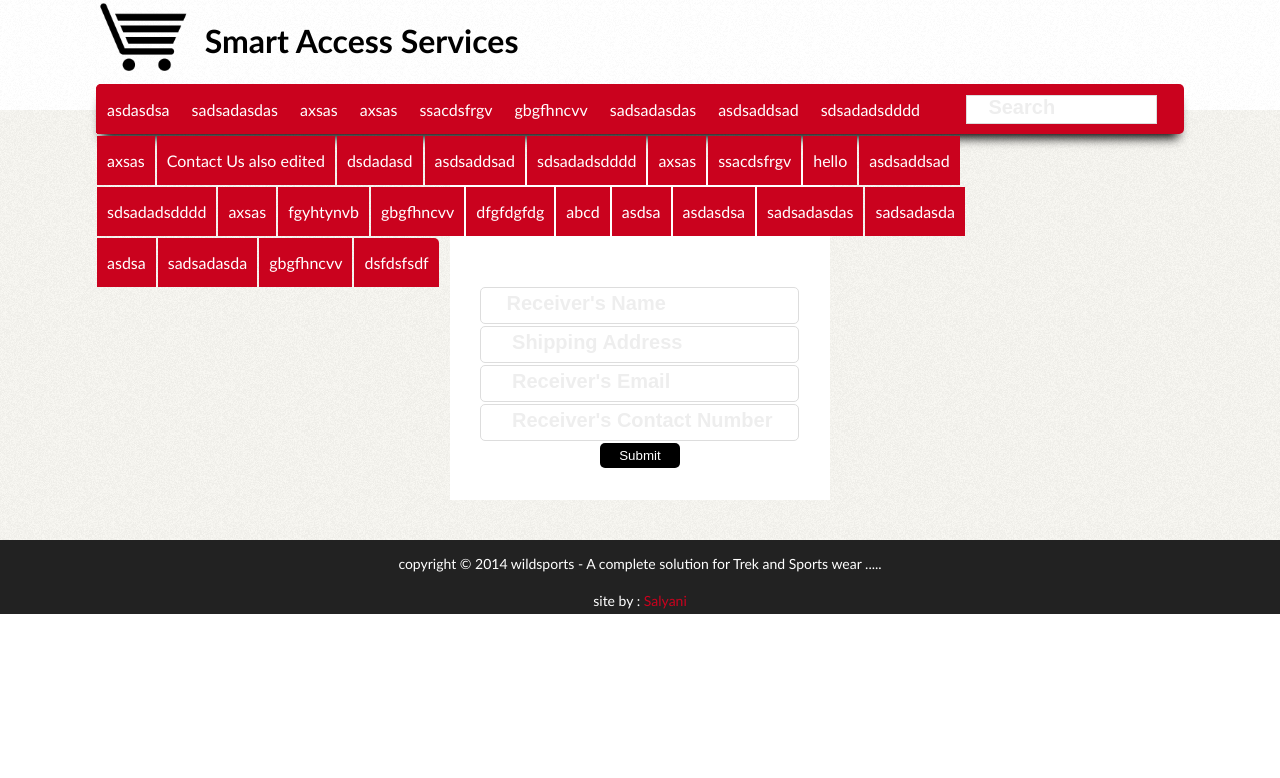
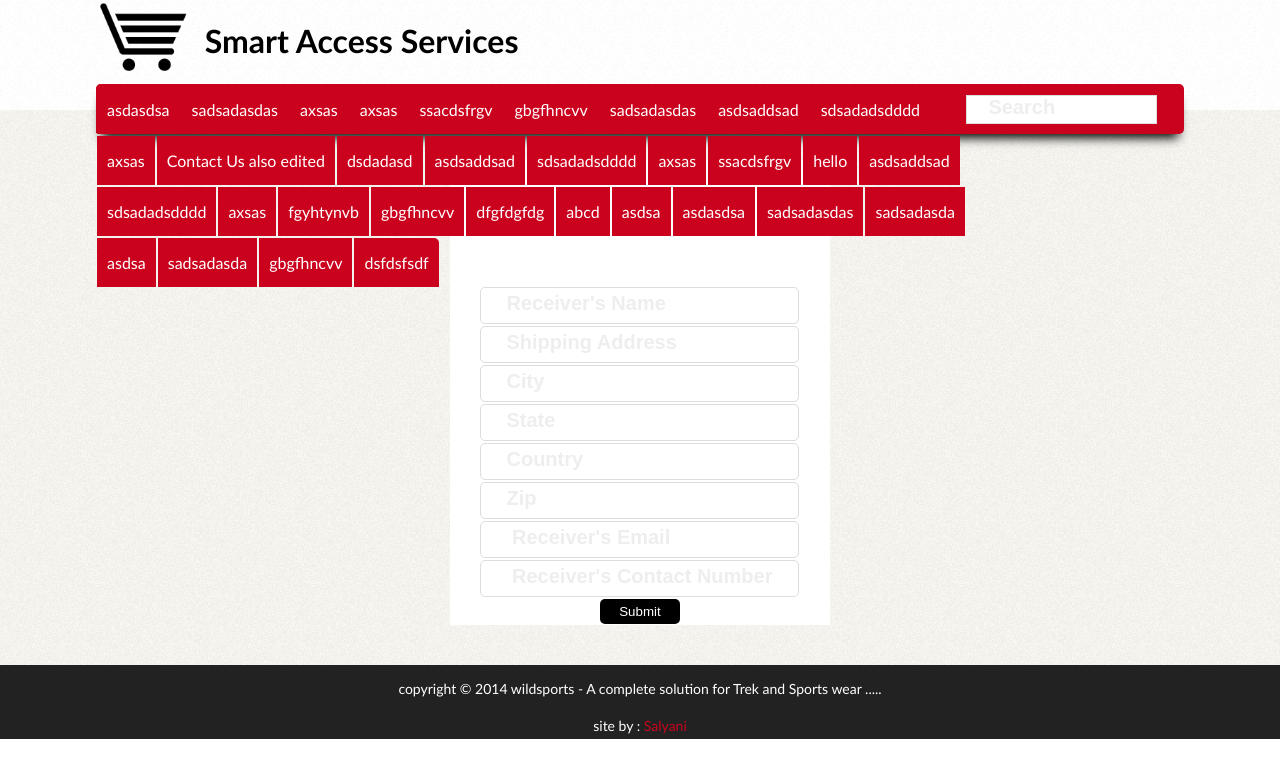
Before and after one commit to infotechnab/smartaservice, a CodeIgniter app: a page that uses application/views/templates/shipping.php in a window 1280 px wide. Shown: the top 778 px of the page. Run offline with CodeIgniter, Linux system fonts and the light colour scheme; data comes from the database, SQL or seed files in the repository.

Commit message:
shipping address added

```diff
--- a/application/views/templates/shipping.php
+++ b/application/views/templates/shipping.php
@@ -8,7 +8,19 @@
         </tr>
 
         <tr style="text-align: center">
-            <td><input type="text" name="receiver_address" placeholder=" Shipping Address" size="35" style="box-shadow: inset 0px  #888, inset 0px  #888; outline: none; border: 1px solid #dddddd; padding: 10px; border-radius: 5px;" required/></td>
+            <td><input type="text" name="receiver_address" placeholder="Shipping Address" size="35" style="box-shadow: inset 0px  #888, inset 0px  #888; outline: none; border: 1px solid #dddddd; padding: 10px; border-radius: 5px;" required/></td>
+        </tr>
+        <tr style="text-align: center">
+            <td><input type="text" name="receiver_city" placeholder="City" size="35" style="box-shadow: inset 0px  #888, inset 0px  #888; outline: none; border: 1px solid #dddddd; padding: 10px; border-radius: 5px;" required/></td>
+        </tr>
+        <tr style="text-align: center">
+            <td><input type="text" name="receiver_state" placeholder="State" size="35" style="box-shadow: inset 0px  #888, inset 0px  #888; outline: none; border: 1px solid #dddddd; padding: 10px; border-radius: 5px;" required/></td>
+        </tr>
+        <tr style="text-align: center">
+            <td><input type="text" name="receiver_country" placeholder="Country" size="35" style="box-shadow: inset 0px  #888, inset 0px  #888; outline: none; border: 1px solid #dddddd; padding: 10px; border-radius: 5px;" required/></td>
+        </tr>
+        <tr style="text-align: center">
+            <td><input type="text" name="receiver_zip" placeholder="Zip" size="35" style="box-shadow: inset 0px  #888, inset 0px  #888; outline: none; border: 1px solid #dddddd; padding: 10px; border-radius: 5px;" required/></td>
         </tr>
         <tr style="text-align: center">
             <td><input type="email" name="receiver_email" placeholder=" Receiver's Email" size="35" style="box-shadow: inset 0px  #888, inset 0px  #888; outline: none; border: 1px solid #dddddd; padding: 10px; border-radius: 5px;" required/></td>
--- a/content/uploads/styles/styles.css
+++ b/content/uploads/styles/styles.css
@@ -815,16 +815,25 @@ div.vertical-line{
         float: left;
         margin-right: 10px;
     }
-    #cssmenu a
+
+    #cssmenu ul
     {
-
         width: 100%;
-        margin: 0px 1px 0px 1px;
-        padding: 15px 5px 15px 5px;
-        float: left;
     }
-
-
+#cssmenu ul li.has-sub
+    {
+        width: 49.5%;
+    }
+#cssmenu ul li.has-sub a
+    {
+        width: 99%;
+        margin: 0 auto 0 auto;
+        text-align: center;
+    }
+    #cssmenu ul li.has-sub ul li.has-sub
+    {
+        width: 170%;
+    }
     #detailsImageLarge img
     {
         width: 210px;
```
